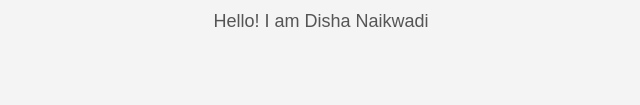
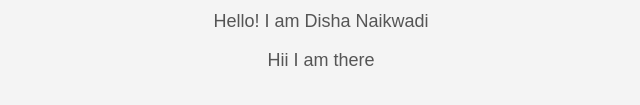
Before and after one commit to dishanaikwadi/SshRemoteRepo, a plain HTML site: page eclipse-workspace/E-commerce-Backend-main/src/index.html in a window 1280 px wide. Shown: the part 193-298 px from the top of the page, without its empty margins (319-959 px from the left). Drawn offline with Linux system fonts and the light colour scheme.

Commit message:
Third commit

```diff
--- a/eclipse-workspace/E-commerce-Backend-main/src/index.html
+++ b/eclipse-workspace/E-commerce-Backend-main/src/index.html
@@ -37,6 +37,8 @@
 <p>Save the document by pressing <kbd>Ctrl + S</kbd></p>
 
 <p>Hello! I am Disha Naikwadi</p>
+<p>Hii I am there</p>
+
 
 </body>
 </html>
```
